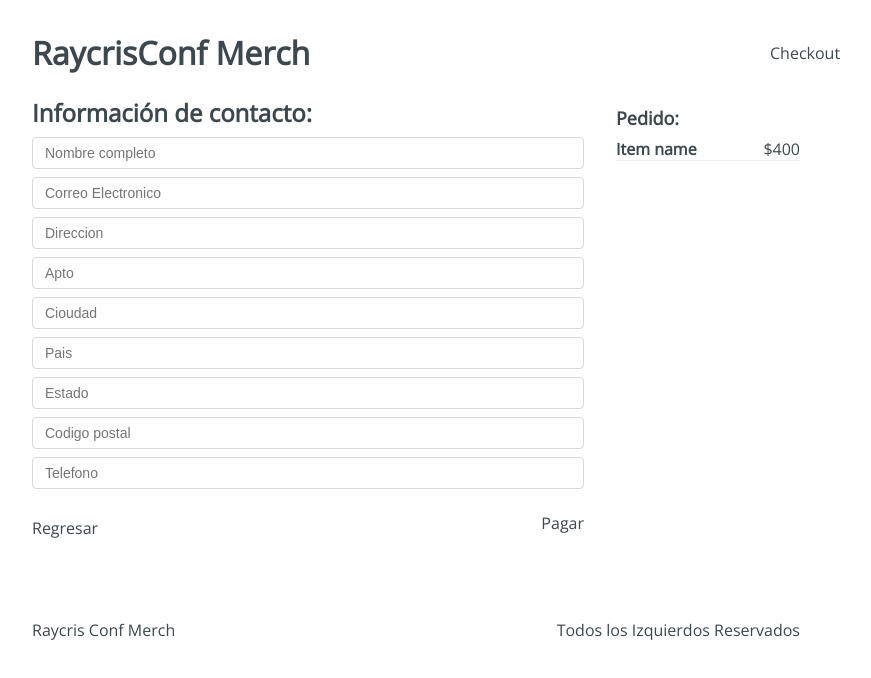
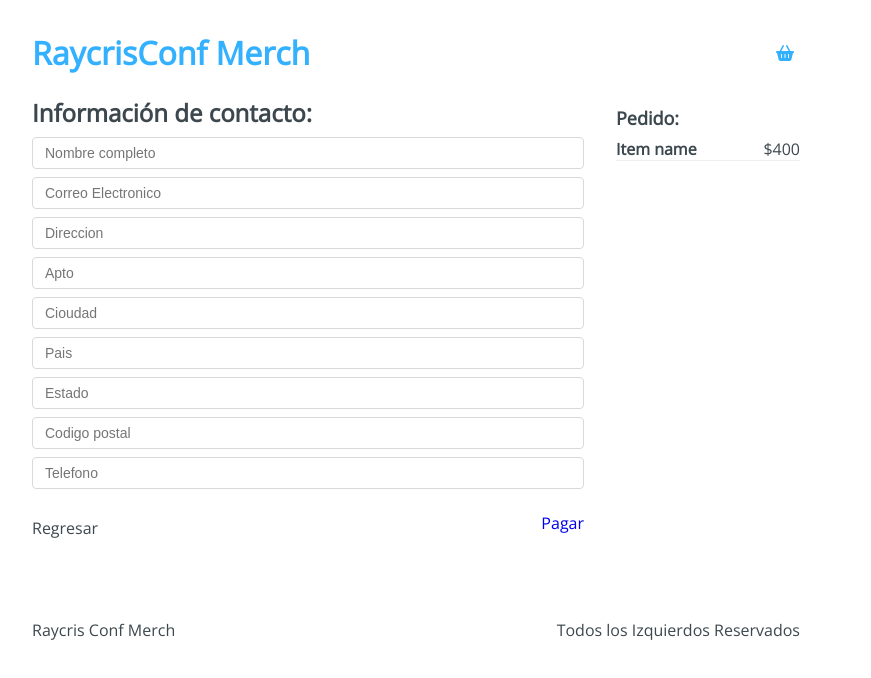
Before and after one commit to raycris/raycris-conf-merch, a React app: page /checkout/information in a window 1280 px wide. Shown: the top 678 px of the page, without its empty margins (224-1095 px from the left). Built offline with nearby package versions, Linux system fonts and the light colour scheme.

Commit message:
agregando configuracion de font awesome, iconos en las opciones que lo necesita

```diff
--- a/public/index.html
+++ b/public/index.html
@@ -4,7 +4,8 @@
     <meta charset="UTF-8" />
     <meta http-equiv="X-UA-Compatible" content="IE=edge" />
     <meta name="viewport" content="width=device-width, initial-scale=1.0" />
-    <title>Document</title>
+    <title>DocumeRaycris Conf Merch</title>
+    <script src="https://kit.fontawesome.com/473d269aa9.js" crossorigin="anonymous"></script>
   </head>
   <body>
     <div id="app"></div>
--- a/src/components/Header.jsx
+++ b/src/components/Header.jsx
@@ -1,12 +1,20 @@
 import React from 'react';
+import { Link } from 'react-router-dom';
 
 import '@styles/Header.css';
 
 const Header = () => {
   return (
     <div className="Header">
-      <h1 className="Header-title">RaycrisConf Merch</h1>
-      <div className="Header-checkout">Checkout</div>
+      <h1 className="Header-title">
+        <Link to="/">RaycrisConf Merch</Link>
+      </h1>
+
+      <div className="Header-checkout">
+        <Link to="/checkout">
+          <i className='fas fa-shopping-basket'></i>
+        </Link>
+      </div>
     </div>
   );
 };
--- a/src/containers/Checkout.jsx
+++ b/src/containers/Checkout.jsx
@@ -1,4 +1,5 @@
 import React from 'react';
+import { Link } from 'react-router-dom';
 
 import '@styles/Checkout.css';
 
@@ -12,12 +13,16 @@
             <h4>name</h4>
             <span>$</span>
           </div>
-          <button type="button">Eliminar</button>
+          <button type="button">
+          <i className='fas fa-trash-alt'></i>
+          </button>
         </div>
       </div>
       <div className="Checkout-sidebar">
         <h3>Precio total: $4</h3>
-        <button type="button">Continuar pedido</button>
+        <Link to="/checkout/information">
+          <button type="button">Continuar pedido</button>
+        </Link>
       </div>
     </div>
   );
--- a/src/containers/Information.jsx
+++ b/src/containers/Information.jsx
@@ -1,4 +1,5 @@
 import React from 'react';
+import { Link } from 'react-router-dom';
 
 import '@styles/Information.css';
 
@@ -24,7 +25,9 @@
         </div>
         <div className="Information-buttons">
           <div className="Information-back">Regresar</div>
-          <div className="Information-next">Pagar</div>
+          <div className="Information-next">
+            <Link to="/checkout/payment">Pagar</Link>
+          </div>
         </div>
       </div>
       <div className="Information-sidebar">
```
